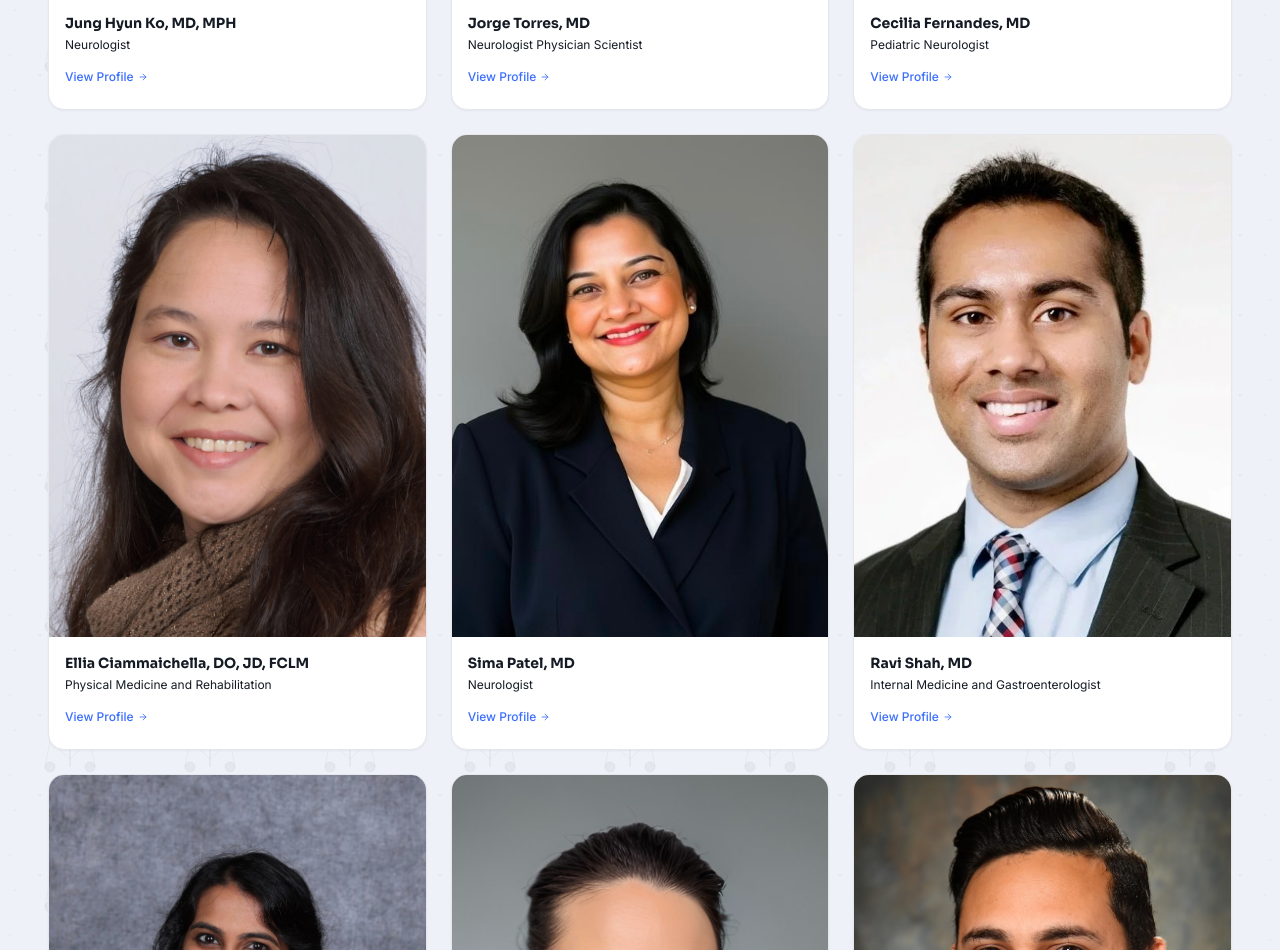
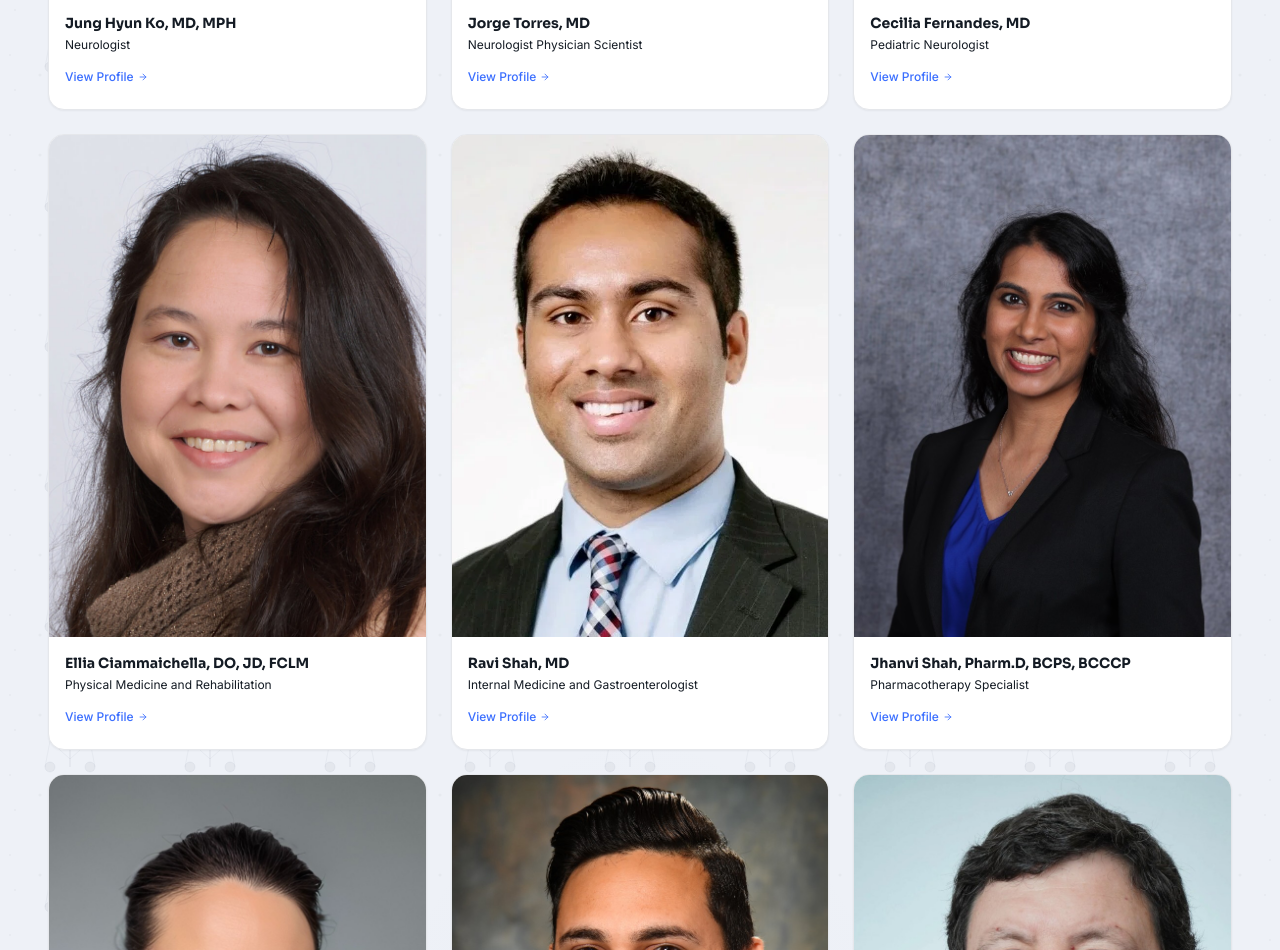
Before and after one commit to SupportAML/NLCwebsite, a React (Vite) app: page / in a window 1280 px wide. Shown: the part 4420-5370 px from the top of the page. Built offline with nearby package versions, Linux system fonts and the light colour scheme.

Commit message:
Remove Dr. Sima Patel from team section

```diff
--- a/src/sections/TeamSection.tsx
+++ b/src/sections/TeamSection.tsx
@@ -124,15 +124,6 @@
     bio: `Dr. Ciammaichella is triple board certified in physical medicine and rehabilitation, spinal cord injury medicine, and brain injury medicine. Her combination of legal and medical expertise provides a unique perspective on complications of injuries and anticipated quality of life after SCI, brain injury, and stroke. She completed her PM&R residency at the University of Texas at Houston with significant time at TIRR, and a spinal cord injury fellowship at the University of Utah Craig H. Neilsen Rehabilitation Hospital. She is a clinical assistant professor at the University of Nevada, Reno, School of Medicine.`,
     credentials: ['Triple Board Certified', 'TIRR Training', 'SCI Fellowship Utah'],
     location: 'Nevada',
-  },
-  {
-    name: 'Sima Patel, MD',
-    role: 'Neurologist',
-    title: 'Ancillary Physician Partner',
-    image: '/team_patel.png',
-    bio: `Dr. Sima Patel is double board-certified in Neurology and Epilepsy by the American Board of Psychiatry and Neurology. She earned her medical degree from Rush Medical College, completed her neurology residency at the Medical College of Wisconsin, and pursued fellowship training in Clinical Neurophysiology and Epilepsy at the Cleveland Clinic. With over fifteen years of experience in epilepsy care, she developed the ROAR Seizure Behavioral Testing Protocol. She serves on the Board of Directors for the Epilepsy Foundation of Minnesota and is a Fellow of the American Epilepsy Society and the American Neurological Association.`,
-    credentials: ['Cleveland Clinic', 'Double Board Certified', 'FAES, FANA'],
-    location: 'Minnesota',
   },
   {
     name: 'Ravi Shah, MD',
```
Also changed, not shown: public/team_patel.jpg (deleted), public/team_patel.png (deleted).
